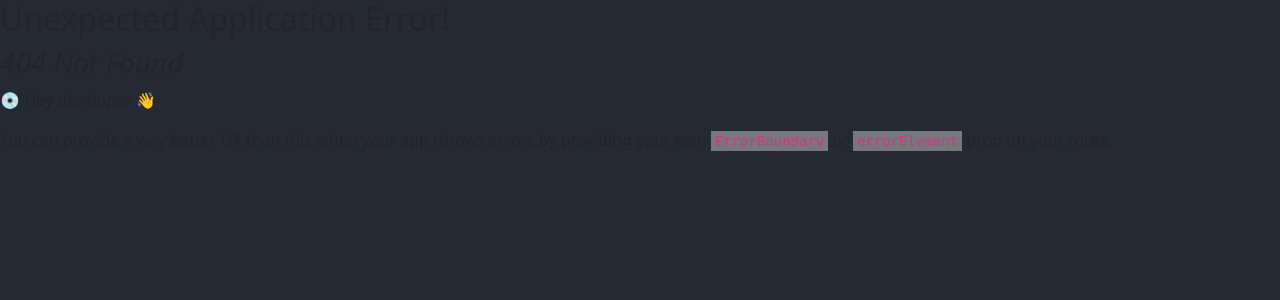
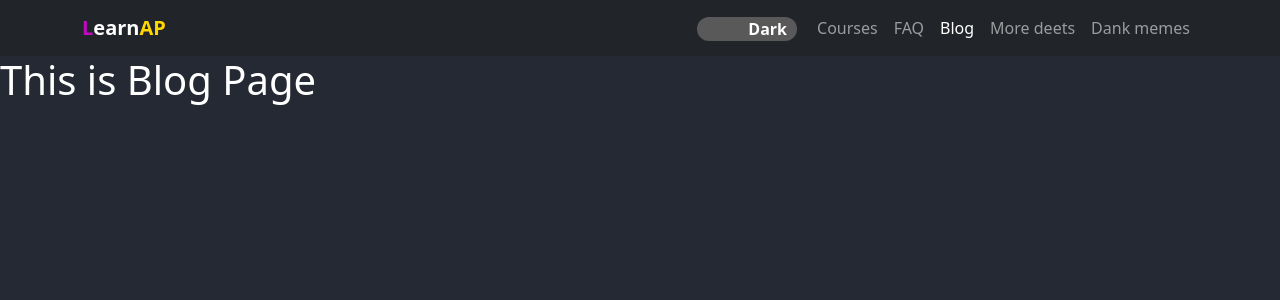
Before and after one commit to Durjoy-dcp/Learn-AP-Client-Side, a React (Create React App) app: page /blog in a window 1280 px wide. Before the commit this address had no page. Shown: the top 300 px of the page. Built offline with nearby package versions, Linux system fonts and the light colour scheme.

Commit message:
header style updated and router setup

```diff
--- a/src/App.css
+++ b/src/App.css
@@ -1,5 +1,5 @@
 .App {
-  text-align: center;
+  color: white;
 }
 
 
--- a/src/App.js
+++ b/src/App.js
@@ -4,6 +4,8 @@ import 'bootstrap/dist/css/bootstrap.min.css';
 import { createBrowserRouter, RouterProvider } from 'react-router-dom';
 import Main from './Layout/Main';
 import Home from './Components/Home/Home';
+import Blog from './Components/Blog/Blog';
+import FAQ from './Components/FAQ/FAQ';
 
 function App() {
   const router = createBrowserRouter([
@@ -14,7 +16,15 @@ function App() {
         {
           path: '/',
           element: <Home></Home>
-        }
+        },
+        {
+          path: '/blog',
+          element: <Blog></Blog>
+        },
+        {
+          path: '/faq',
+          element: <FAQ></FAQ>
+        },
 
       ]
     }
@@ -22,7 +32,7 @@ function App() {
 
   ])
   return (
-    <div className="">
+    <div className="App">
       <RouterProvider router={router}></RouterProvider>
     </div>
   );
--- /dev/null
+++ b/src/Components/Blog/Blog.js
@@ -0,0 +1,11 @@
+import React from 'react';
+
+const Blog = () => {
+    return (
+        <div>
+            <h1>This is Blog Page</h1>
+        </div>
+    );
+};
+
+export default Blog;
--- /dev/null
+++ b/src/Components/FAQ/FAQ.js
@@ -0,0 +1,12 @@
+import React from 'react';
+
+const FAQ = () => {
+    return (
+        <div>
+            <h1>FAQ Page</h1>
+
+        </div>
+    );
+};
+
+export default FAQ;
--- a/src/Components/Home/Home.css
+++ b/src/Components/Home/Home.css
@@ -82,3 +82,7 @@
     background-color: rgb(131, 72, 233);
 
 }
+
+.bg-opacity {
+    background-image: linear-gradient(135deg, rgba(204, 152, 193, 0.211), rgba(233, 6, 184, 0.544));
+}
--- a/src/Components/Home/Home.js
+++ b/src/Components/Home/Home.js
@@ -26,13 +26,14 @@ const Home = () => {
                     }}
                     initial={{ opacity: 0, scale: 0.5 }}
 
+
                 >
-                    <h2 className='text-white fw-bold'>
+                    <motion.h2 className='text-white py-4 fw-bold' whileHover={{ scale: 1.3 }}>
                         <span style={{ "color": "rgb(194, 9, 194)" }}>L</span>earn<span style={{ "color": "gold" }}>AP</span>
 
-                    </h2>
-                    <p className='text-warning '>Take your learning organization <br /> to the next level. to the next level. Who'll share <br /> their knowledge to people around the world.</p>
-                    <button className='btn  btn-purple  text-white fw-bolder mb-3'>Join For Free</button>
+                    </motion.h2>
+                    <motion.p className='text-warning py-2 my-3 bg-opacity p-4 rounded ' whileHover={{ scale: 1.3 }}>Take your learning organization <br /> to the next level. to the next level. Who'll share <br /> their knowledge to people around the world.</motion.p>
+                    <button className='btn  btn-purple mt-3  text-white  mb-3'>Join For Free</button>
                 </motion.div>
 
             </div>
--- a/src/Components/Shared/NavHeader/NavHeader.js
+++ b/src/Components/Shared/NavHeader/NavHeader.js
@@ -3,20 +3,20 @@ import Container from 'react-bootstrap/Container';
 import Nav from 'react-bootstrap/Nav';
 import Navbar from 'react-bootstrap/Navbar';
 import NavDropdown from 'react-bootstrap/NavDropdown';
-import { Link } from 'react-router-dom';
+import { Link, NavLink } from 'react-router-dom';
 import ToggleSwitch from './ToggleSwitch';
 const NavHeader = () => {
     return (
         <Navbar collapseOnSelect expand="lg" bg="dark" variant="dark">
             <Container>
-                <Link className="fw-bold navbar-brand" href="#home"><span style={{ "color": "rgb(194, 9, 194)" }}>L</span>earn<span style={{ "color": "gold" }}>AP</span></Link>
+                <Link to='/' className="fw-bold navbar-brand" href="#home"><span style={{ "color": "rgb(194, 9, 194)" }}>L</span>earn<span style={{ "color": "gold" }}>AP</span></Link>
                 <Navbar.Toggle aria-controls="responsive-navbar-nav" />
                 <Navbar.Collapse id="responsive-navbar-nav">
                     <Nav className="ms-auto">
                         <ToggleSwitch className="" label="theme" ></ToggleSwitch>
-                        <Nav.Link href="#features">Courses</Nav.Link>
-                        <Nav.Link href="#pricing">FAQ</Nav.Link>
-                        <Nav.Link href="#pricing">Blog</Nav.Link>
+                        <NavLink className="nav-link" to="/courses">Courses</NavLink>
+                        <NavLink className="nav-link" to="/faq">FAQ</NavLink>
+                        <NavLink className="nav-link" to="/blog">Blog</NavLink>
 
                     </Nav>
                     <Nav>
```
